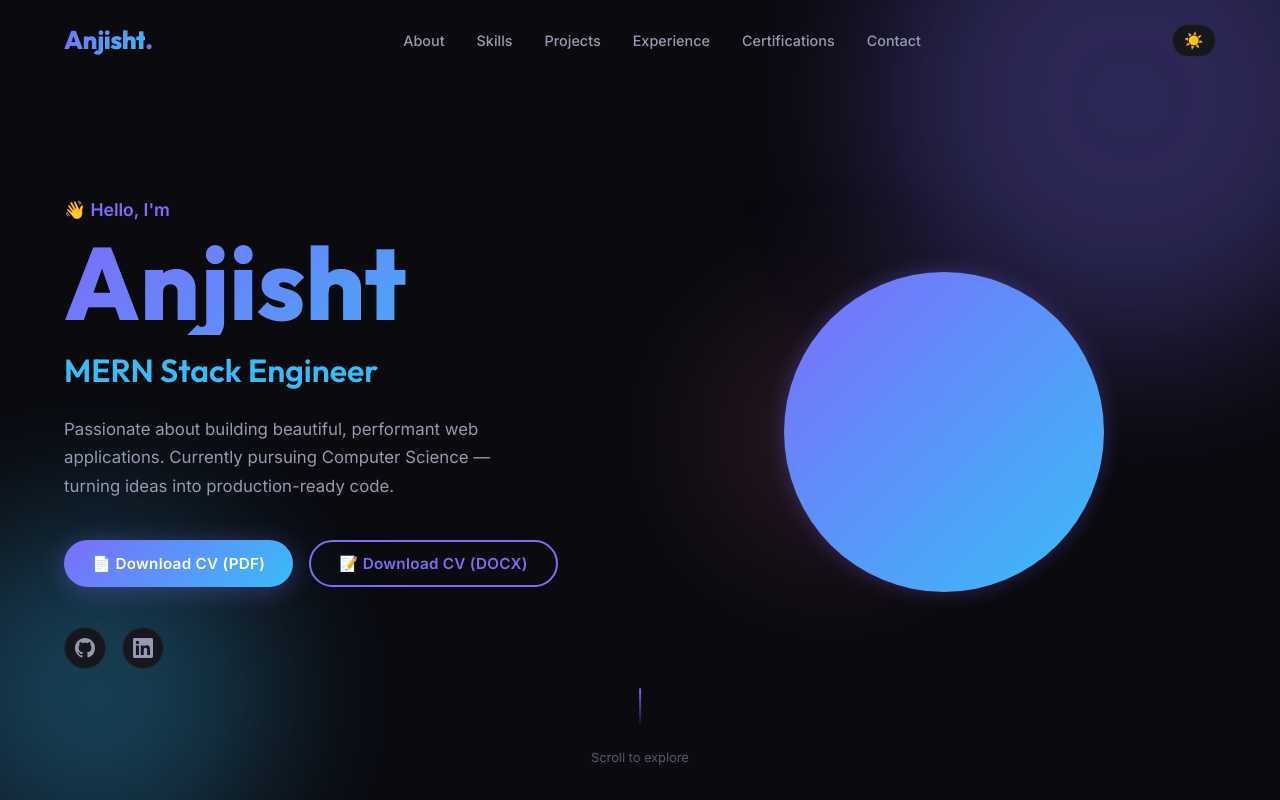
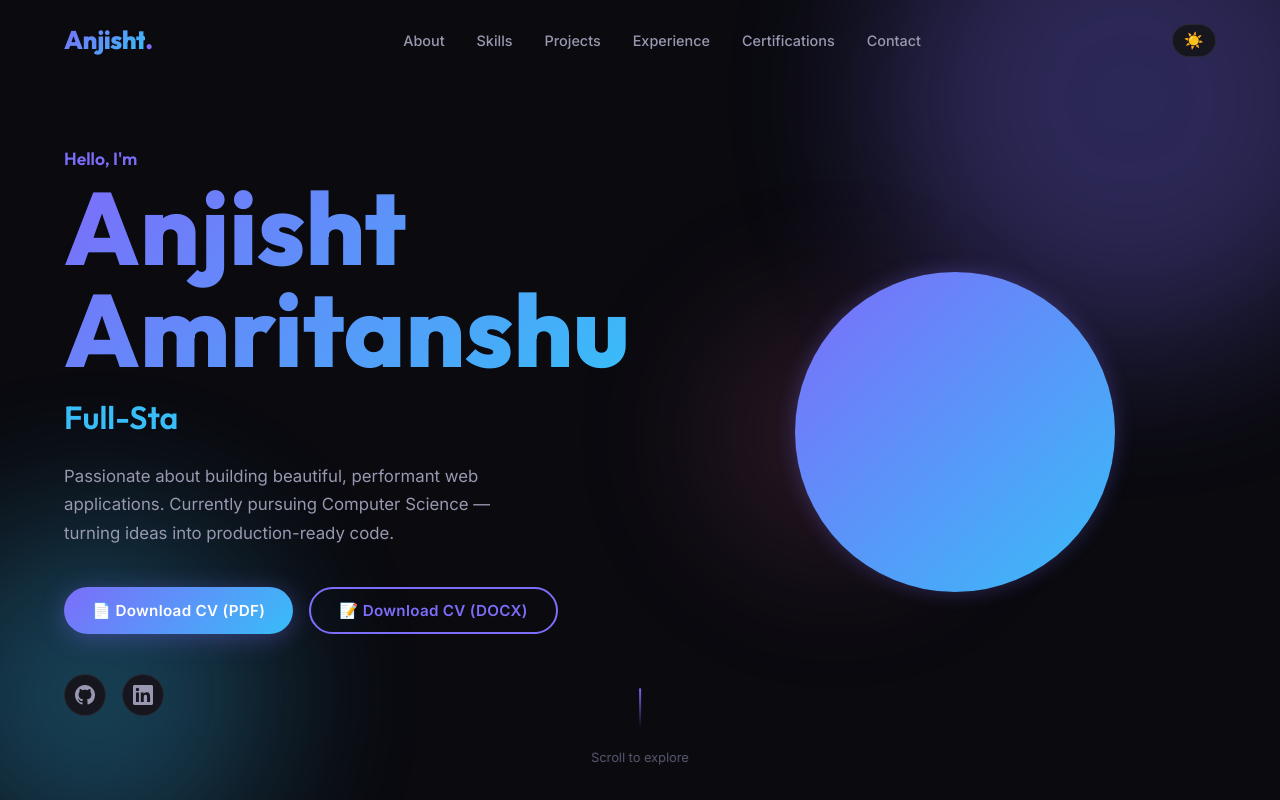
Before and after one commit to Anjisht/Anjisht.github.io, a React (Vite) app in the folder client/: page / in a window 1280 px wide. Shown: the top 800 px of the page. Built offline with nearby package versions, Linux system fonts and the light colour scheme.

Commit message:
Added the resume

```diff
--- a/client/index.html
+++ b/client/index.html
@@ -7,7 +7,7 @@
     <meta name="viewport" content="width=device-width, initial-scale=1.0" />
     <meta name="description"
         content="Anjisht's personal portfolio — MERN stack developer showcasing projects, skills, and experience." />
-    <title>Anjisht | Full-Stack Developer Portfolio</title>
+    <title>Anjisht's Portfolio</title>
     <link rel="preconnect" href="https://fonts.googleapis.com" />
     <link rel="preconnect" href="https://fonts.gstatic.com" crossorigin />
     <link
--- a/client/src/components/Hero.jsx
+++ b/client/src/components/Hero.jsx
@@ -23,20 +23,16 @@ export default function Hero() {
                     animate={{ opacity: 1, y: 0 }}
                     transition={{ duration: 0.8, ease: "easeOut" }}
                 >
-                    <p className="hero__greeting">👋 Hello, I'm</p>
+                    <h4 className="hero__greeting">Hello, I'm</h4>
 
-                    <h1 className="hero__name gradient-text">Anjisht</h1>
+                    <h2 className="hero__name gradient-text">Anjisht Amritanshu</h2>
 
                     <h2 className="hero__role">
                         <TypeAnimation
                             sequence={[
+                                "ML Researcher",
+                                2000,
                                 "Full-Stack Developer",
-                                2000,
-                                "MERN Stack Engineer",
-                                2000,
-                                "React.js Enthusiast",
-                                2000,
-                                "Problem Solver",
                                 2000,
                             ]}
                             wrapper="span"
```
